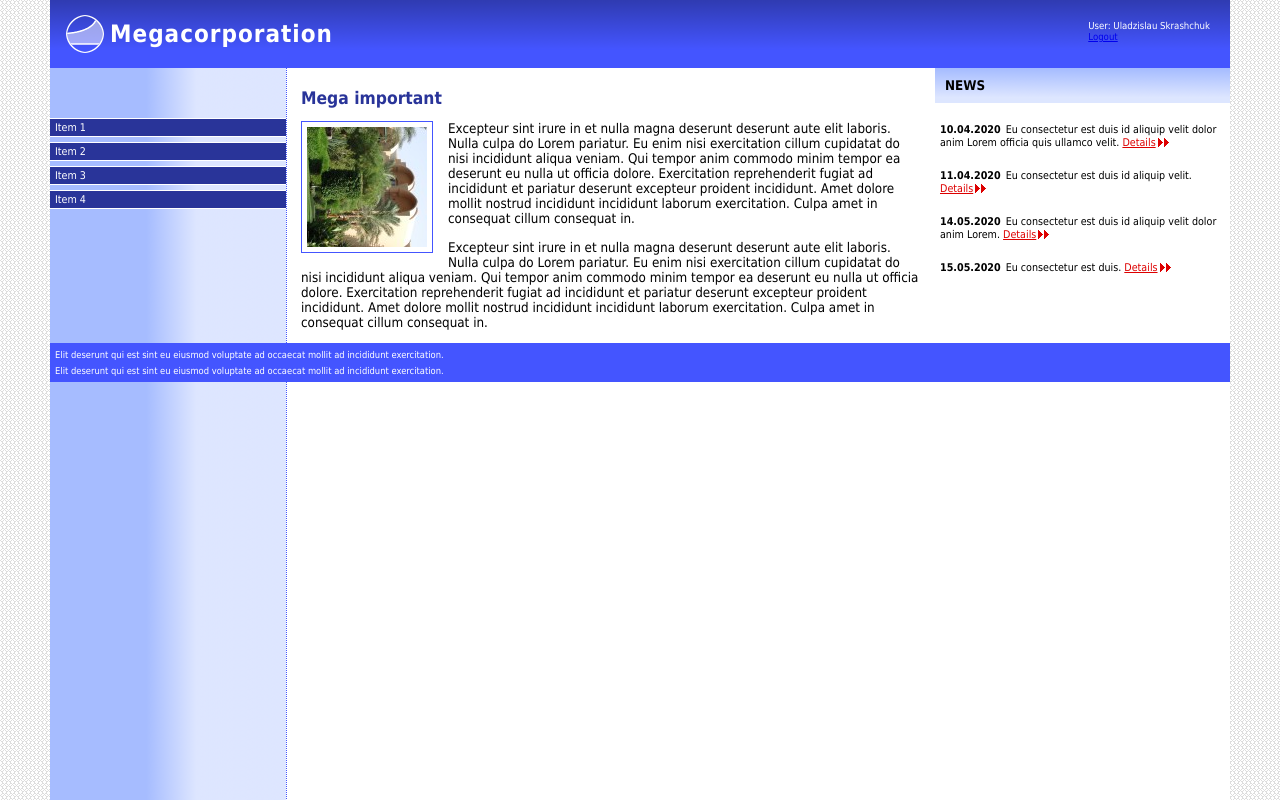
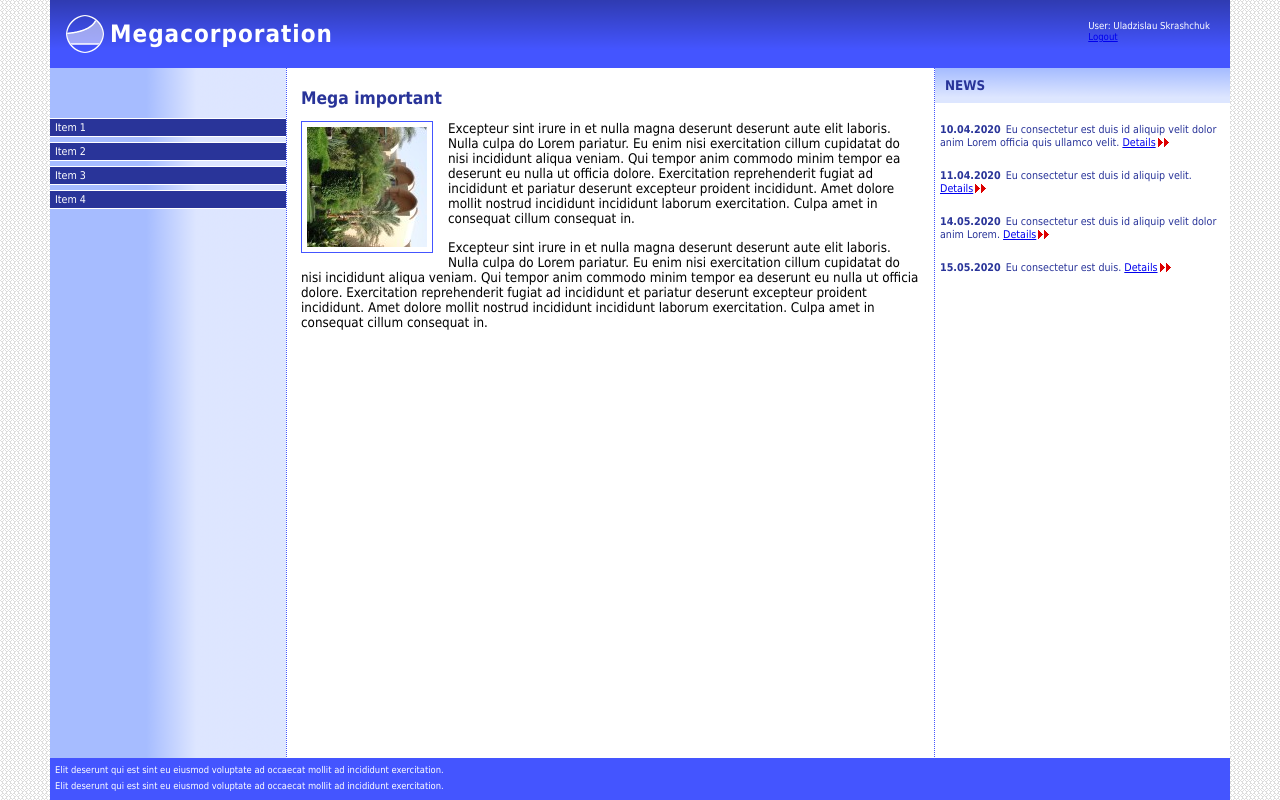
Before and after one commit to vs192ef34/html-basics-RdMLlA, a plain HTML site: page src/index.html in a window 1280 px wide. Drawn offline with Linux system fonts and the light colour scheme.

Commit message:
Fix column borders

```diff
--- a/src/styles/style.css
+++ b/src/styles/style.css
@@ -103,6 +103,7 @@ body {
 #content {
   overflow: hidden;
   width: 100%;
+  padding-bottom: 42px;
 }
 
 #user {
@@ -127,10 +128,10 @@ h1 {
 
 #meta {
   padding: 1px 0px;
-}
-
-h1 {
-  padding-left: 60px;
+  position: absolute;
+  bottom: 0px;
+  height: 40px;
+  width: 100%;
 }
 
 #meta p {
@@ -143,12 +144,8 @@ html {
   background: url(../images/window-bg.png) #eee;
 }
 
-html>body #body2 {
-  background: url(../images/left-body-bg.png) 20% 0 repeat-y white;
-}
-
 body {
-  background: url(../images/left-body-bg.png) 20% 0 repeat-y;
+  background: url(../images/left-body-bg.png) white 20% 0 repeat-y;
   color: black;
 }
 
@@ -183,12 +180,15 @@ h1 {
   background: #d00;
 }
 
+#news {
+  color: #293499;
+}
+
 #news h2 {
   background: url(../images/news-head-bg.png) #dde6ff left top repeat-x;
 }
 
 #news a {
-  color: #d00;
   background: url(../images/red-arrow.png) right center no-repeat;
 }
 
```
Also changed, not shown: src/index.html (+6 -3 lines).
